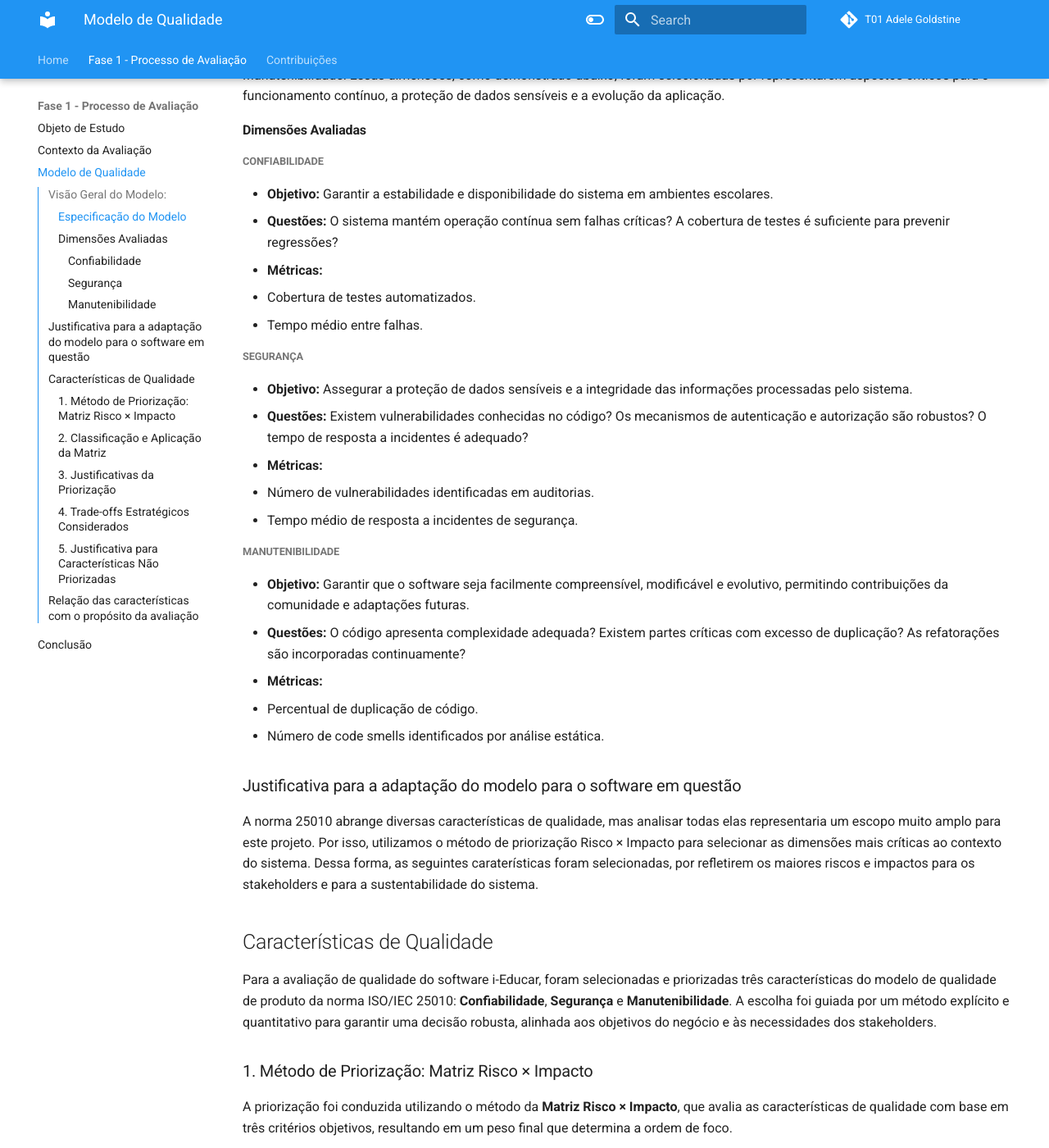
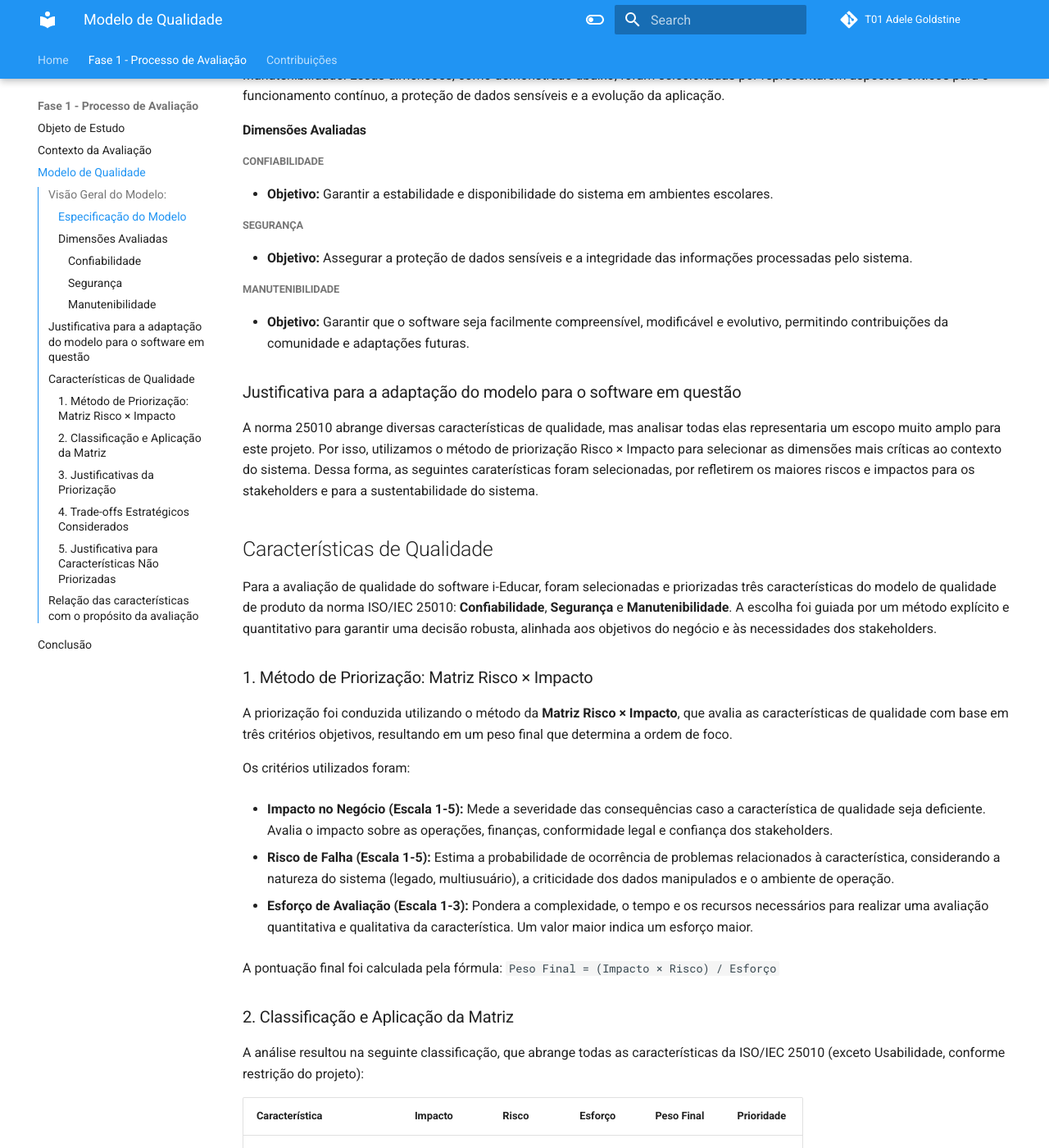
Before and after one commit to FCTE-Qualidade-de-Software-1/2025-2_T01_ADELE-GOLDSTINE, an MkDocs documentation site: the page built from docs/fase_1/modelo-qualidade.md, in a window 1280 px wide and 1400 px high, scrolled down 907 px. Shown: the whole window at 82% size. Built offline with MkDocs 1.6.1 and Material for MkDocs 9.7.7, drawn with Linux system fonts in a browser that asks for light colours; comment, search, counter and statistics services are not loaded.

Commit message:
remove unnecessary information

```diff
--- a/docs/fase_1/modelo-qualidade.md
+++ b/docs/fase_1/modelo-qualidade.md
@@ -13,26 +13,14 @@ As características de qualidade de software escolhidas para esta avaliação do
 ##### Confiabilidade
 
 * **Objetivo:** Garantir a estabilidade e disponibilidade do sistema em ambientes escolares.
-* **Questões:** O sistema mantém operação contínua sem falhas críticas? A cobertura de testes é suficiente para prevenir regressões?
-* **Métricas:**
-  * Cobertura de testes automatizados.
-  * Tempo médio entre falhas.
 
 ##### Segurança
 
 * **Objetivo:** Assegurar a proteção de dados sensíveis e a integridade das informações processadas pelo sistema.
-* **Questões:** Existem vulnerabilidades conhecidas no código? Os mecanismos de autenticação e autorização são robustos? O tempo de resposta a incidentes é adequado?
-* **Métricas:**
-  * Número de vulnerabilidades identificadas em auditorias.
-  * Tempo médio de resposta a incidentes de segurança.
 
 ##### Manutenibilidade
 
 * **Objetivo:** Garantir que o software seja facilmente compreensível, modificável e evolutivo, permitindo contribuições da comunidade e adaptações futuras.
-* **Questões:** O código apresenta complexidade adequada? Existem partes críticas com excesso de duplicação? As refatorações são incorporadas continuamente?
-* **Métricas:**
-  * Percentual de duplicação de código.
-  * Número de code smells identificados por análise estática.
 
 
 ### Justificativa para a adaptação do modelo para o software em questão
```
